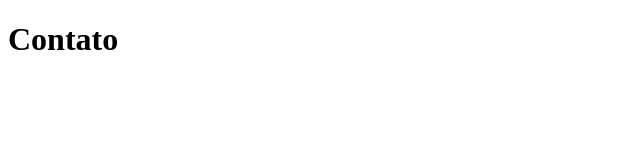
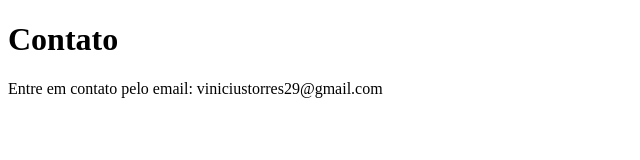
Before and after one commit to viniciusotorres/projeto-de-estudo, a plain HTML site: page contato.html in a window 1280 px wide. Shown: the whole page, without its empty margins (0-640 px from the left). Drawn offline with Linux system fonts and the light colour scheme.

Commit message:
modificando a pagina contato

```diff
--- a/contato.html
+++ b/contato.html
@@ -7,5 +7,6 @@
 </head>
 <body>
     <h1>Contato</h1>
+    <p>Entre em contato pelo email: viniciustorres29@gmail.com</p>
 </body>
 </html>
```
